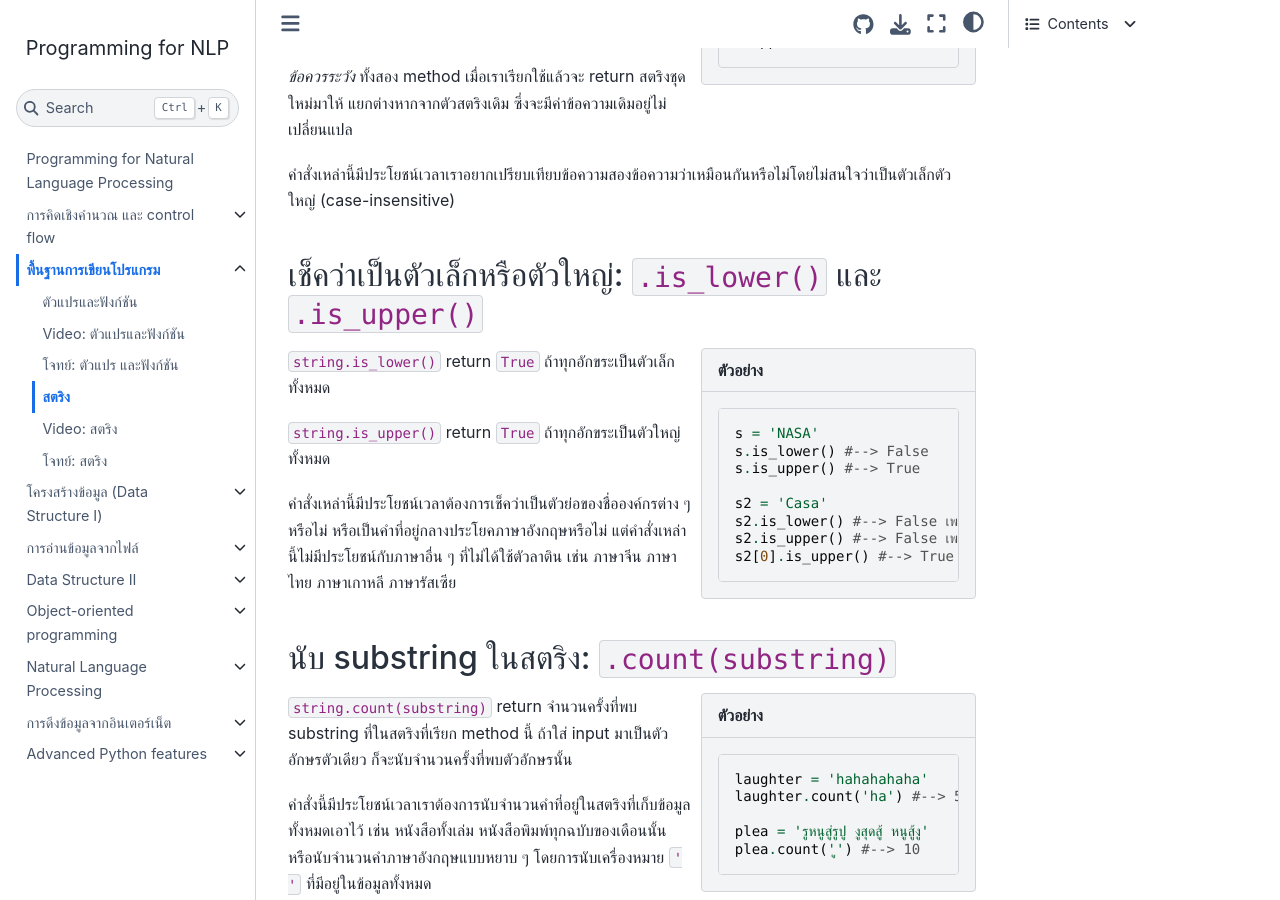
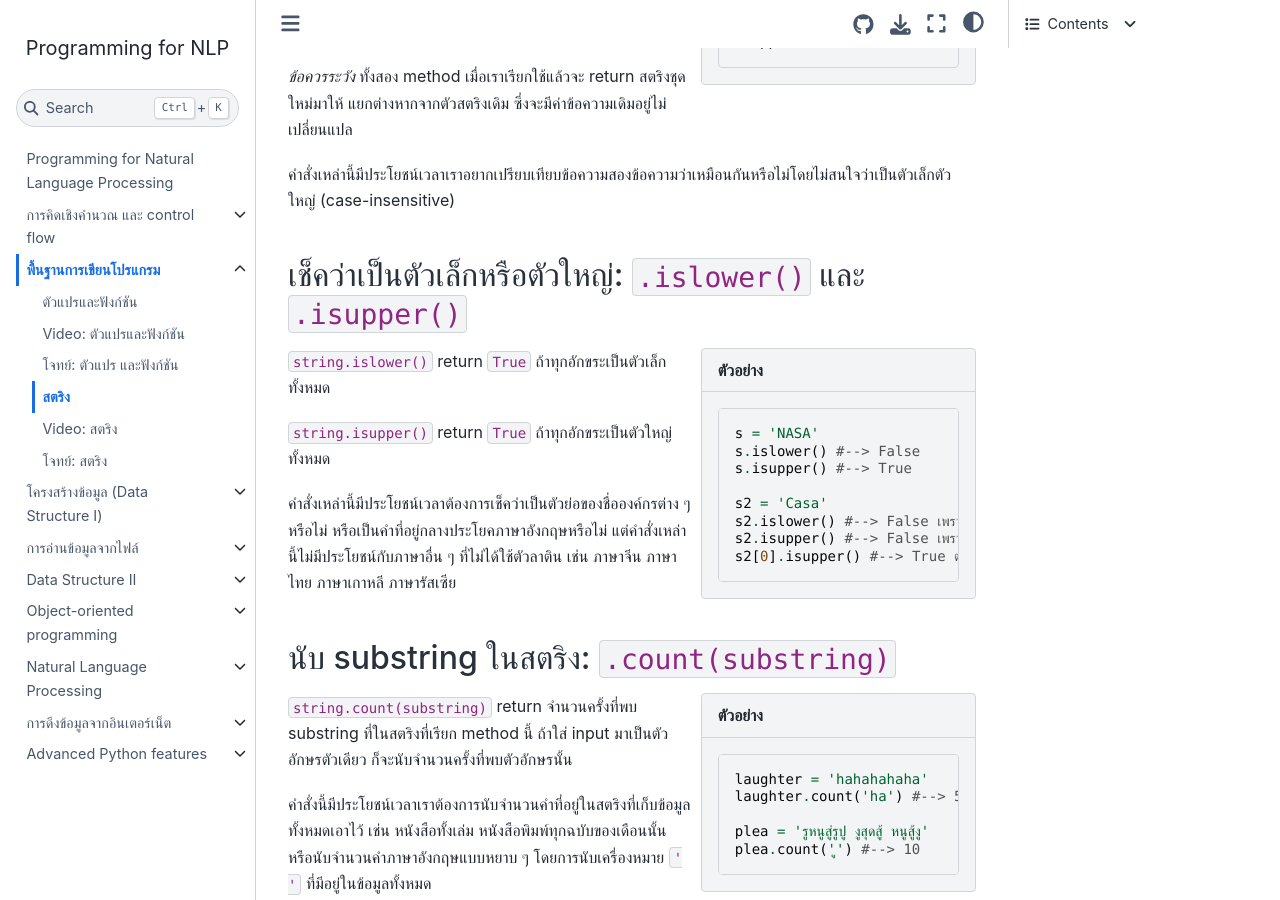
Before and after one commit to attapol/programming-nlp-book, a Jupyter Book: the page built from book/module2/4-string.md, in a window 1280 px wide and 900 px high, scrolled down 6685 px. Built offline with Jupyter Book 1.0.4 settings and Sphinx 7.4.7 and the Sphinx Book theme 1.1.4, drawn with Linux system fonts in a browser that asks for light colours.

Commit message:
typos in string; tuple chapter

`````diff
--- a/book/module2/4-string.md
+++ b/book/module2/4-string.md
@@ -239,22 +239,22 @@ s.upper() #--> 'JAMES'
 
 คำสั่งเหล่านี้มีประโยชน์เวลาเราอยากเปรียบเทียบข้อความสองข้อความว่าเหมือนกันหรือไม่โดยไม่สนใจว่าเป็นตัวเล็กตัวใหญ่ (case-insensitive)
 
-## เช็คว่าเป็นตัวเล็กหรือตัวใหญ่: `.is_lower()` และ `.is_upper()`
+## เช็คว่าเป็นตัวเล็กหรือตัวใหญ่: `.islower()` และ `.isupper()`
 ````{sidebar} ตัวอย่าง
 ```python
 s = 'NASA'
-s.is_lower() #--> False
-s.is_upper() #--> True
+s.islower() #--> False
+s.isupper() #--> True
 
 s2 = 'Casa'
-s2.is_lower() #--> False เพราะไม่ใช่ตัวเล็กหมด
-s2.is_upper() #--> False เพราะไม่ใช่ตัวใหญ่หมด
-s2[0].is_upper() #--> True ตัวอักษรตัวแรกเป็นตัวใหญ่
+s2.islower() #--> False เพราะไม่ใช่ตัวเล็กหมด
+s2.isupper() #--> False เพราะไม่ใช่ตัวใหญ่หมด
+s2[0].isupper() #--> True ตัวอักษรตัวแรกเป็นตัวใหญ่
 ```
 ````
-`string.is_lower()` return `True` ถ้าทุกอักขระเป็นตัวเล็กทั้งหมด
+`string.islower()` return `True` ถ้าทุกอักขระเป็นตัวเล็กทั้งหมด
 
-`string.is_upper()` return `True` ถ้าทุกอักขระเป็นตัวใหญ่ทั้งหมด
+`string.isupper()` return `True` ถ้าทุกอักขระเป็นตัวใหญ่ทั้งหมด
 
 คำสั่งเหล่านี้มีประโยชน์เวลาต้องการเช็คว่าเป็นตัวย่อของชื่อองค์กรต่าง ๆ หรือไม่ หรือเป็นคำที่อยู่กลางประโยคภาษาอังกฤษหรือไม่ แต่คำสั่งเหล่านี้ไม่มีประโยชน์กับภาษาอื่น ๆ ที่ไม่ได้ใช้ตัวลาติน เช่น ภาษาจีน ภาษาไทย ภาษาเกาหลี ภาษารัสเซีย
 
`````
Also changed, not shown: book/module3/4a-dictionary.md (renamed from book/module3/4-dictionary.md, +0 -5 lines), book/module3/4b-tuple.md (added, +36 -0 lines).
